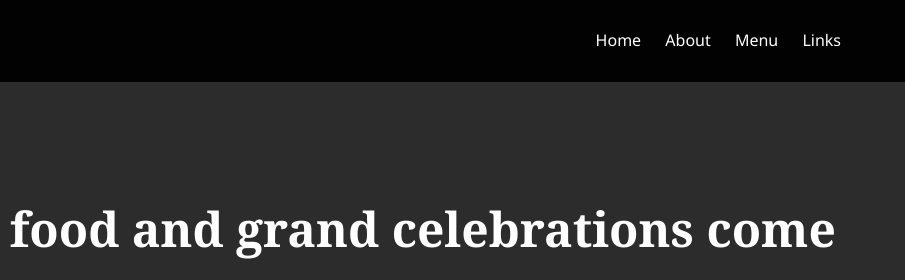
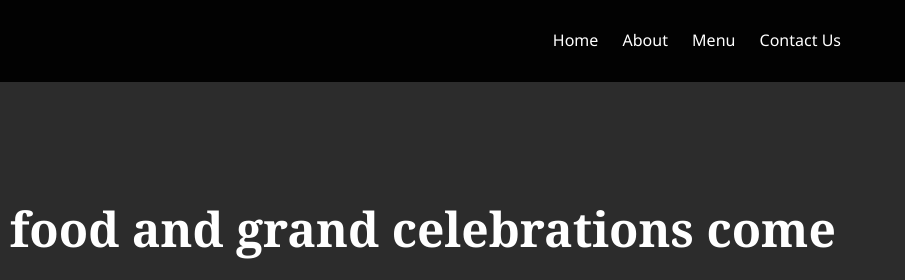
Before and after one commit to Blazemaster139/Anantha, a plain HTML site: page index.html in a window 1280 px wide. Shown: the top 280 px of the page, 375-1280 px from the left. Drawn offline with Linux system fonts and the light colour scheme.

Commit message:
Fix HTML structure and update contact link

```diff
--- a/index.html
+++ b/index.html
@@ -19,7 +19,7 @@
             <a href="#home">Home</a>
             <a href="#about">About</a>
             <a href="#menu">Menu</a>
-            <a href="#footer">Links</a>
+            <a href="#footer">Contact Us</a>
         </nav>
     </header>
 
```
